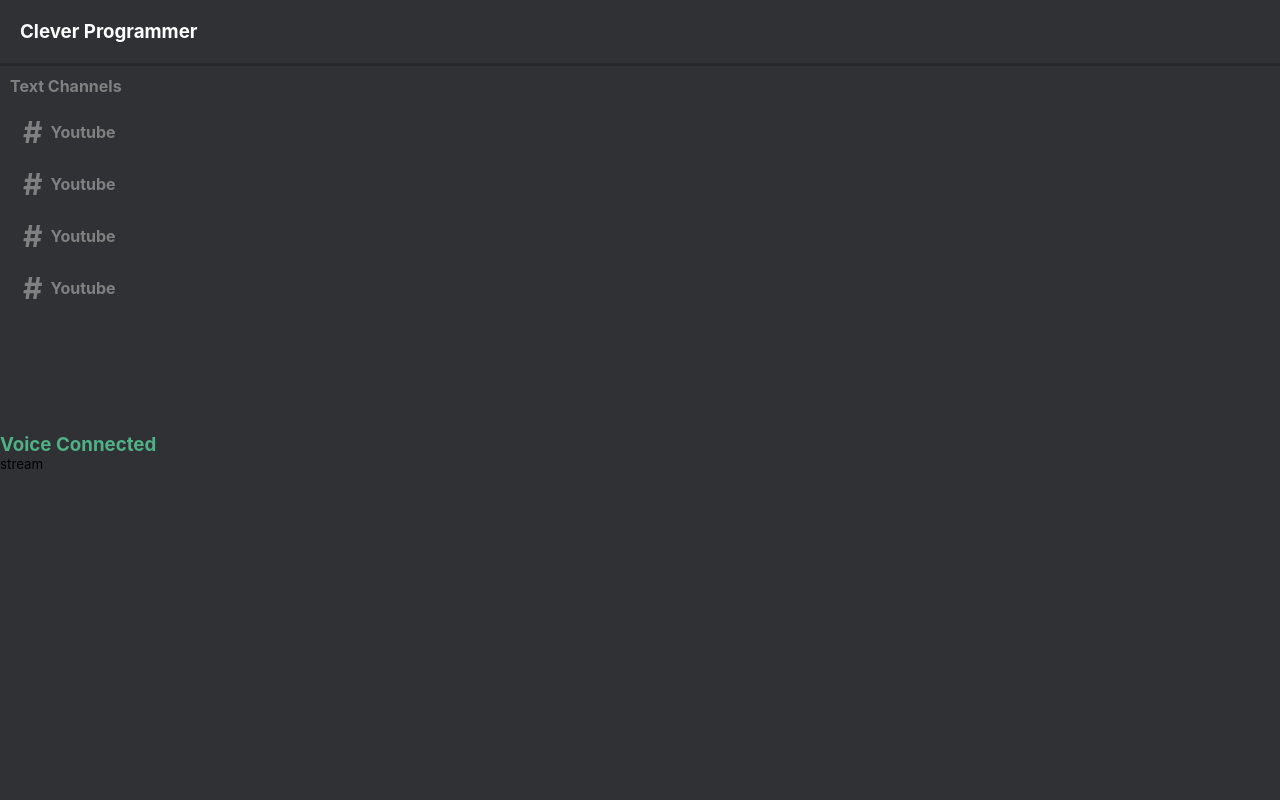
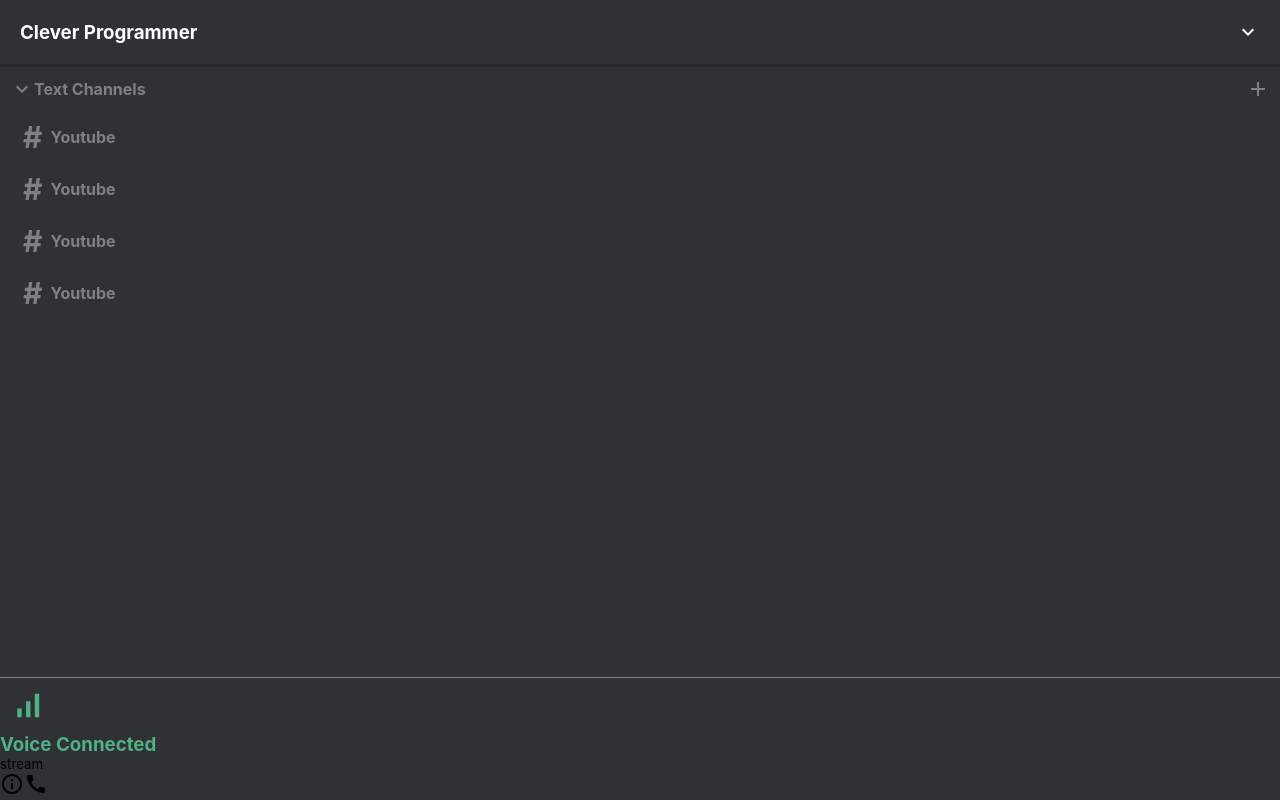
Before and after one commit to muhammadui/discord2.0, a React (Vite) app: page / in a window 1280 px wide. Built offline with nearby package versions, Linux system fonts and the light colour scheme.

Commit message:
feat: added mui icons

```diff
--- a/package.json
+++ b/package.json
@@ -15,6 +15,10 @@
     "type-check": "tsc --noEmit"
   },
   "dependencies": {
+    "@emotion/react": "^11.13.0",
+    "@emotion/styled": "^11.13.0",
+    "@mui/icons-material": "^5.16.6",
+    "@mui/material": "^5.16.6",
     "@reduxjs/toolkit": "^2.0.1",
     "firebase": "^10.12.4",
     "react": "^18.2.0",
--- a/src/components/Sidebar.tsx
+++ b/src/components/Sidebar.tsx
@@ -1,5 +1,10 @@
+import AddIcon from "@mui/icons-material/Add"
+import ExpandMoreIcon from "@mui/icons-material/ExpandMore"
+import SignalCellularAltIcon from "@mui/icons-material/SignalCellularAlt"
+import InfoOutlinedIcon from "@mui/icons-material/InfoOutlined"
 import "./Sidebar.css"
 import SidebarChannel from "./SidebarChannel"
+import CallIcon from "@mui/icons-material/Call"
 
 const Sidebar = () => {
   return (
@@ -7,15 +12,15 @@ const Sidebar = () => {
       <aside className="sidebar">
         <div className="sidebar__top">
           <h3>Clever Programmer</h3>
-          {/* <ExpandMoreIcon />  */}
+          <ExpandMoreIcon />
         </div>
         <div className="sidebar__channels">
           <div className="sidebar__channelsHeader">
             <div className="sidebar__header">
-              {/* <ExpandMoreIcon />  */}
+              <ExpandMoreIcon />
               <h4>Text Channels</h4>
             </div>
-            {/* <AddIcon className="sidebar__addChannel" /> */}
+            <AddIcon className="sidebar__addChannel" />
           </div>
           <div className="sidebar__channelsList">
             <SidebarChannel id={4} channel={"Youtube"} />
@@ -24,18 +29,21 @@ const Sidebar = () => {
             <SidebarChannel id={4} channel={"Youtube"} />
           </div>
         </div>
-        {/* <div className="sidebar__voice">
+        <div className="">
+          <div className="sidebar__voice">
             <SignalCellularAltIcon
               className="sidebar__voiceIcon"
               fontSize="large"
-          /> */}
+            />
+          </div>
           <div className="sidebar__voiceInfo">
             <h3>Voice Connected</h3>
             <p>stream</p>
           </div>
           <div className="sidebar__voiceIcons">
-          {/* <InfoOutlinedIcon /> */}
-          {/* <CallIcon /> */}
+            <InfoOutlinedIcon />
+            <CallIcon />
+          </div>
         </div>
       </aside>
     </>
```
Also changed, not shown: 1 other file (tests, documents, lock files or other folders). Lines whose indentation alone changed are shown as unchanged.
